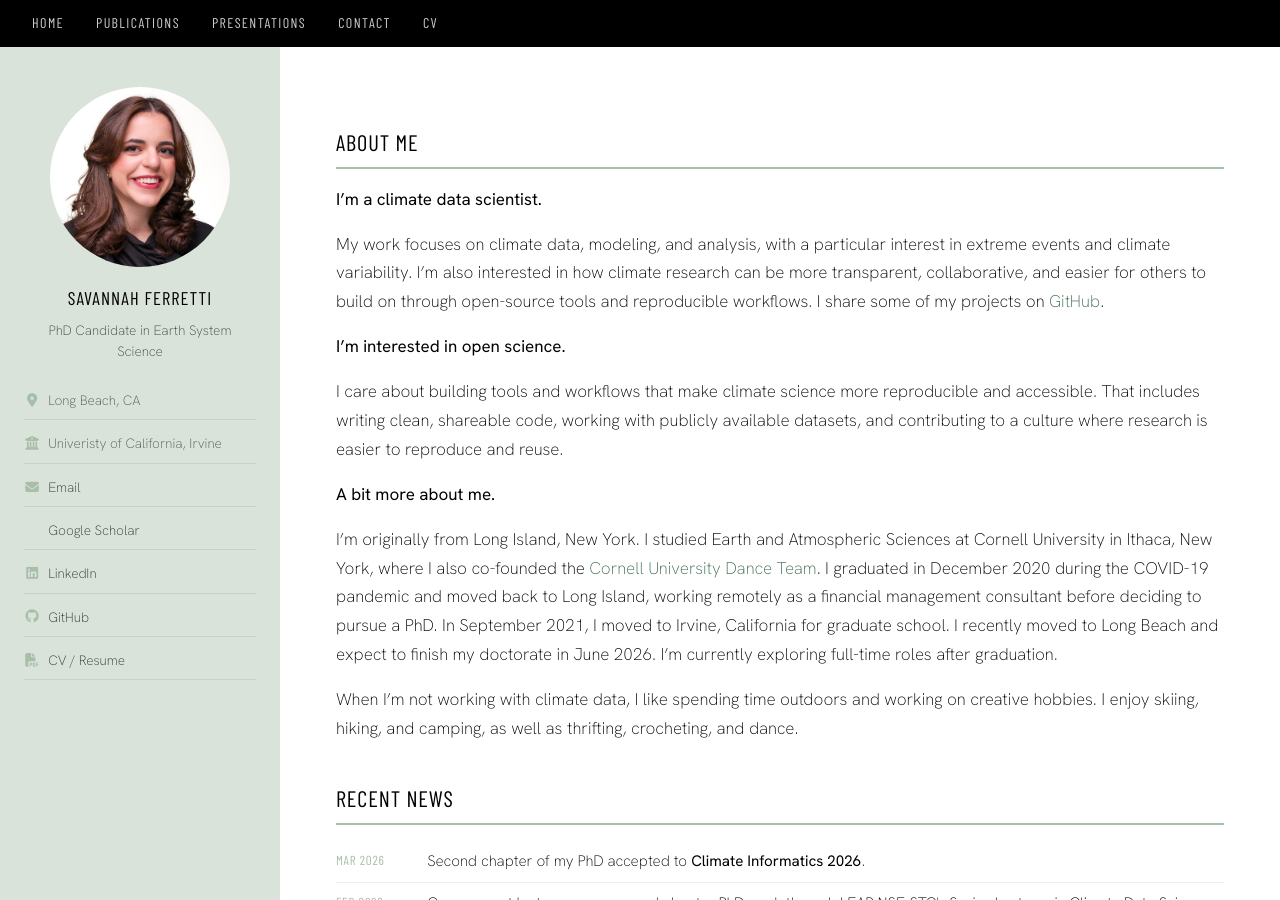
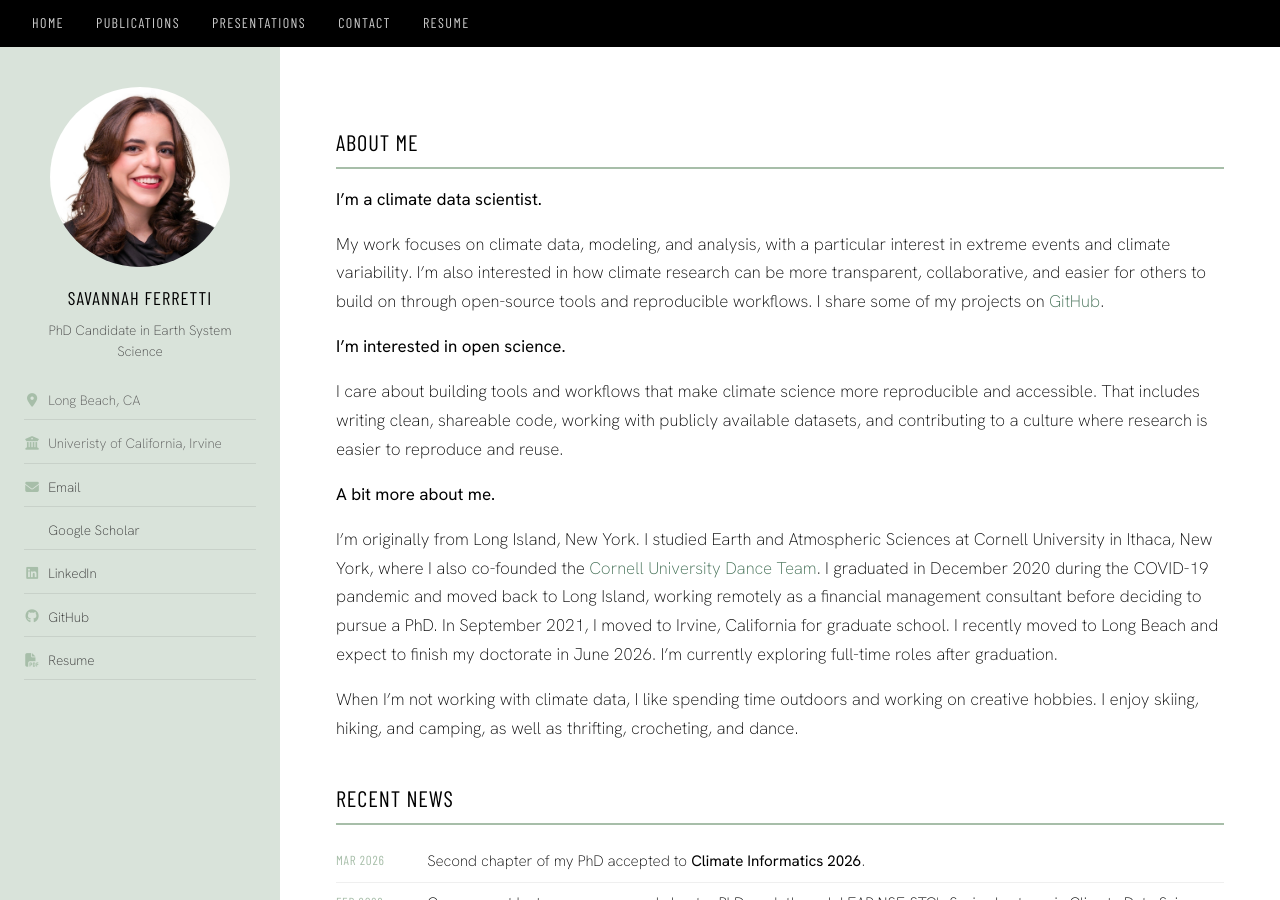
Before and after one commit to savannahferretti/savannahferretti.github.io, a Jekyll site: the page built from pages/index.md, in a window 1280 px wide and 900 px high. Built offline with Jekyll 4.4.1, drawn with Linux system fonts in a browser that asks for light colours; a style sheet for code colours, icons or effects is not loaded.

Commit message:
Rename CV to Resume in nav and sidebar
https://claude.ai/code/session_01BJ1bJEe2rXkMdueacyJrc7

```diff
--- a/_layouts/default.html
+++ b/_layouts/default.html
@@ -19,7 +19,7 @@
       <a href="/publications/">Publications</a>
       <a href="/presentations/">Presentations</a>
       <a href="/contact/">Contact</a>
-      <a href="{{ site.author.cv }}">CV</a>
+      <a href="{{ site.author.cv }}">Resume</a>
     </nav>
   </header>
 
@@ -81,7 +81,7 @@
           {% if site.author.cv %}
           <li>
             <a href="{{ site.author.cv }}">
-              <i class="fas fa-fw fa-file-pdf" aria-hidden="true"></i> CV / Resume
+              <i class="fas fa-fw fa-file-pdf" aria-hidden="true"></i> Resume
             </a>
           </li>
           {% endif %}
```
